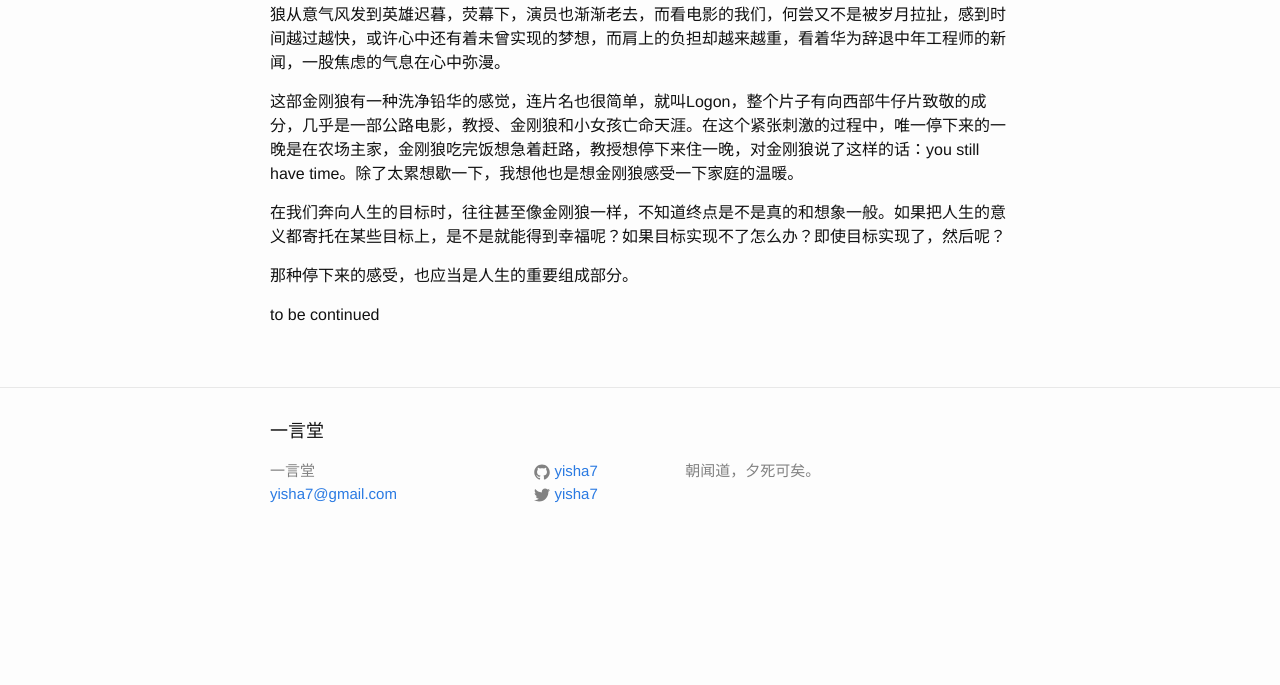
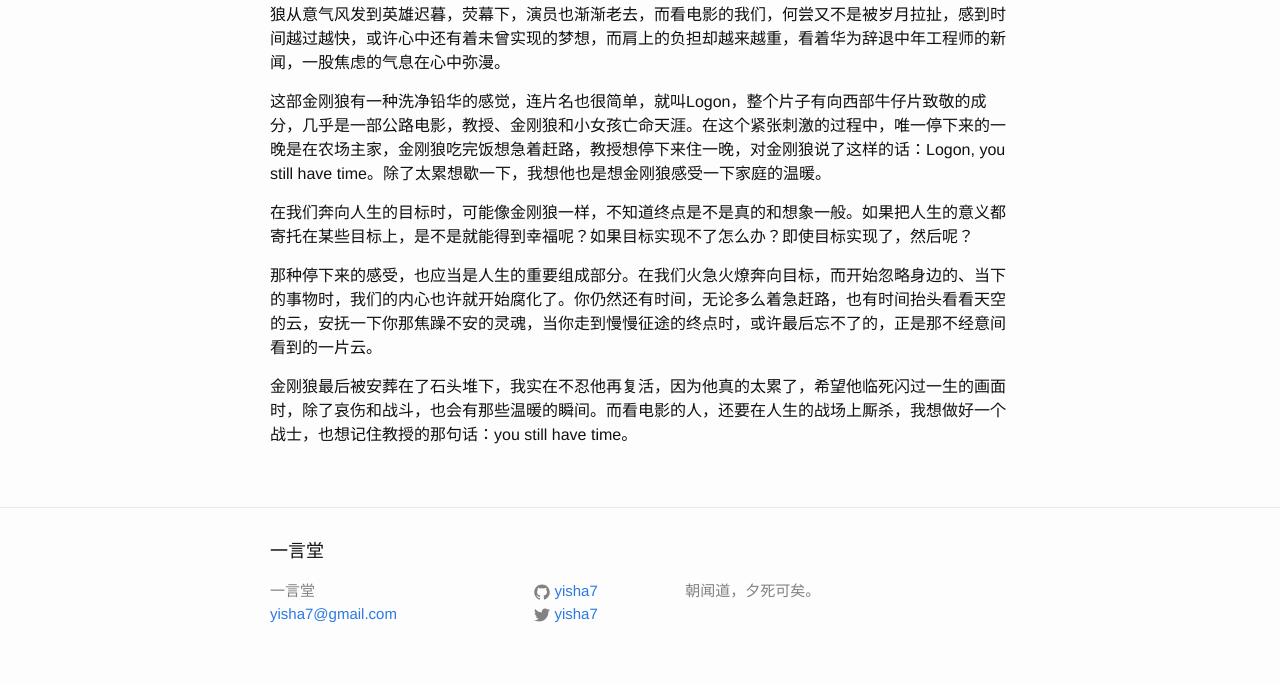
Before and after one commit to yifeitao/yifeitao.github.io, a Jekyll site: the page built from _posts/2017-03-19-you-still-have-time.md, in a window 1280 px wide. Shown: the part 536-1221 px from the top of the page. Built offline with Jekyll 4.4.1, drawn with Linux system fonts in a browser that asks for light colours; comment, search, counter and statistics services are not loaded; before the commit the page ends 1101 px from its top, so only the background shows below that.

Commit message:
update 2017-03-19-you-still-have-time.md

```diff
--- a/_posts/2017-03-19-you-still-have-time.md
+++ b/_posts/2017-03-19-you-still-have-time.md
@@ -8,10 +8,10 @@ categories: movies
 
 虽然我不是X战警或者金刚狼的粉丝，可是各种机缘巧合下也看了这个系列四五部电影，在荧幕上，金刚狼从意气风发到英雄迟暮，荧幕下，演员也渐渐老去，而看电影的我们，何尝又不是被岁月拉扯，感到时间越过越快，或许心中还有着未曾实现的梦想，而肩上的负担却越来越重，看着华为辞退中年工程师的新闻，一股焦虑的气息在心中弥漫。
 
-这部金刚狼有一种洗净铅华的感觉，连片名也很简单，就叫Logon，整个片子有向西部牛仔片致敬的成分，几乎是一部公路电影，教授、金刚狼和小女孩亡命天涯。在这个紧张刺激的过程中，唯一停下来的一晚是在农场主家，金刚狼吃完饭想急着赶路，教授想停下来住一晚，对金刚狼说了这样的话：you still have time。除了太累想歇一下，我想他也是想金刚狼感受一下家庭的温暖。
+这部金刚狼有一种洗净铅华的感觉，连片名也很简单，就叫Logon，整个片子有向西部牛仔片致敬的成分，几乎是一部公路电影，教授、金刚狼和小女孩亡命天涯。在这个紧张刺激的过程中，唯一停下来的一晚是在农场主家，金刚狼吃完饭想急着赶路，教授想停下来住一晚，对金刚狼说了这样的话：Logon, you still have time。除了太累想歇一下，我想他也是想金刚狼感受一下家庭的温暖。
 
-在我们奔向人生的目标时，往往甚至像金刚狼一样，不知道终点是不是真的和想象一般。如果把人生的意义都寄托在某些目标上，是不是就能得到幸福呢？如果目标实现不了怎么办？即使目标实现了，然后呢？
+在我们奔向人生的目标时，可能像金刚狼一样，不知道终点是不是真的和想象一般。如果把人生的意义都寄托在某些目标上，是不是就能得到幸福呢？如果目标实现不了怎么办？即使目标实现了，然后呢？
 
-那种停下来的感受，也应当是人生的重要组成部分。
+那种停下来的感受，也应当是人生的重要组成部分。在我们火急火燎奔向目标，而开始忽略身边的、当下的事物时，我们的内心也许就开始腐化了。你仍然还有时间，无论多么着急赶路，也有时间抬头看看天空的云，安抚一下你那焦躁不安的灵魂，当你走到慢慢征途的终点时，或许最后忘不了的，正是那不经意间看到的一片云。
 
-to be continued
+金刚狼最后被安葬在了石头堆下，我实在不忍他再复活，因为他真的太累了，希望他临死闪过一生的画面时，除了哀伤和战斗，也会有那些温暖的瞬间。而看电影的人，还要在人生的战场上厮杀，我想做好一个战士，也想记住教授的那句话：you still have time。
```
